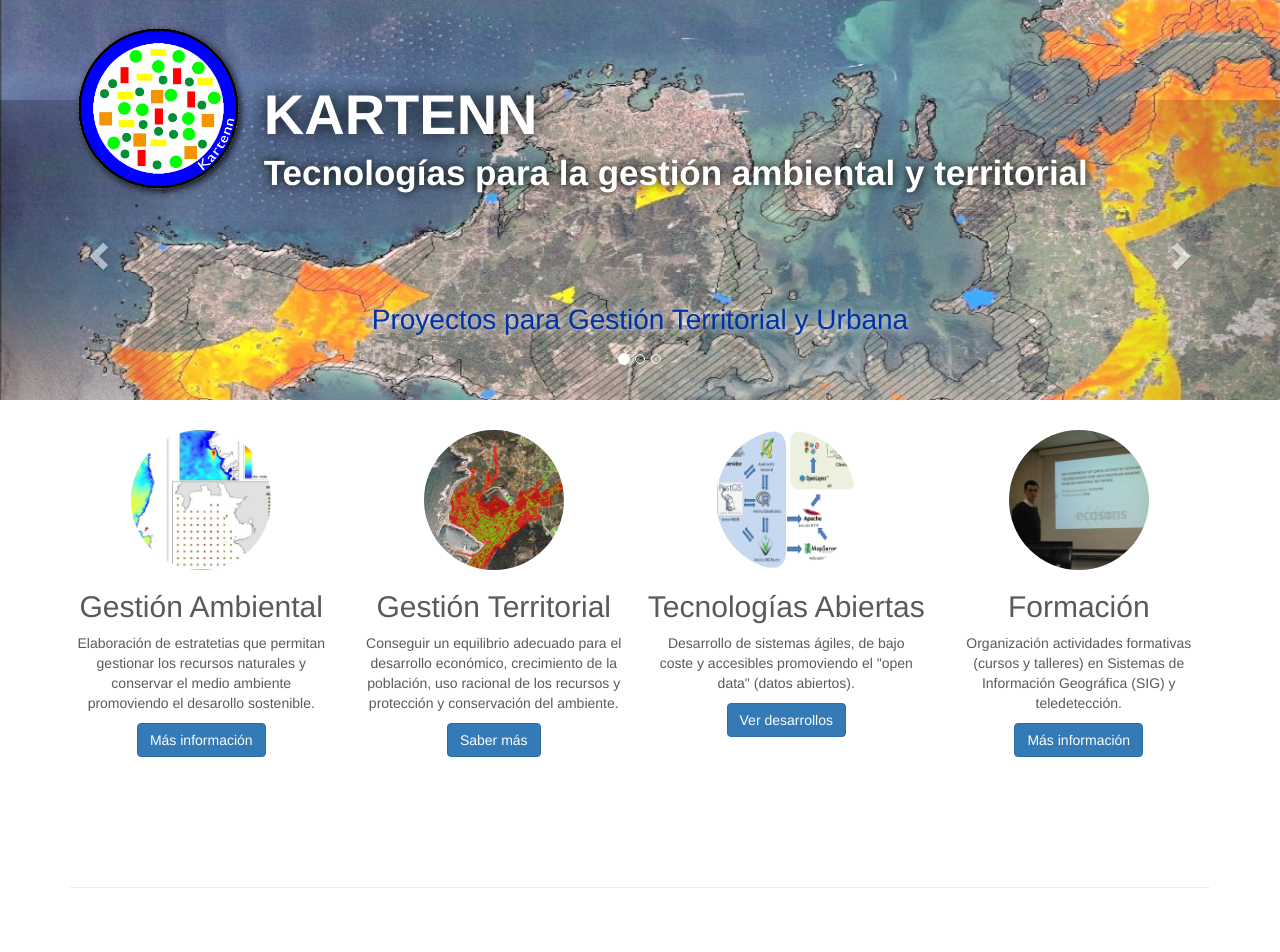
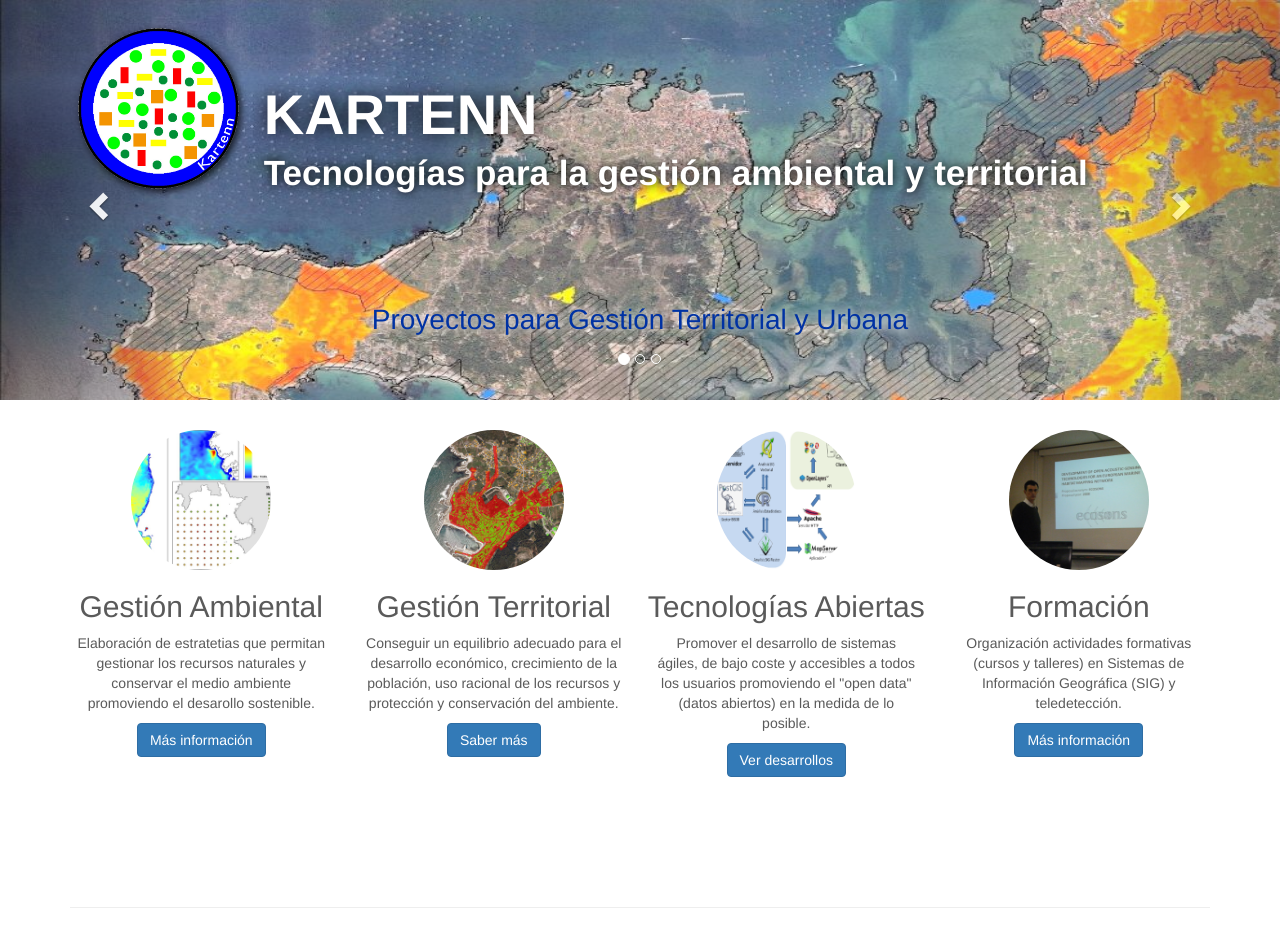
Before and after one commit to jriguera/kartenn, a Jekyll site: the page built from index.html, in a window 1280 px wide. Shown: the top 952 px of the page. Built offline with Jekyll 4.4.1, drawn with Linux system fonts in a browser that asks for light colours; nearby versions of some CDN libraries; library files that are not in the unit come from our copies.

Commit message:
fix headers

```diff
--- a/_config.yml
+++ b/_config.yml
@@ -40,7 +40,7 @@
 - title: Tecnologías Abiertas
   img: img/circulos/Esquema_aplicacion_vDRP.png
   href: http://www.kartenn.es/downloads/
-  description: Desarrollo de sistemas ágiles, de bajo coste y accesibles promoviendo el "open data" (datos abiertos).
+  description: Promover el desarrollo de sistemas ágiles, de bajo coste y accesibles a todos los usuarios promoviendo el "open data" (datos abiertos) en la medida de lo posible.
   link: Ver desarrollos
 - title: Formación
   img: img/circulos/formacion.png
--- a/_includes/css/carrousel.css
+++ b/_includes/css/carrousel.css
@@ -104,10 +104,6 @@
   margin-bottom: 30px;
 }
 
-.carousel-control {
-  margin-top: 100px;
-}
-
 
 /* Since positioning the image, we need to help out the caption */
 .carousel-caption {
```
